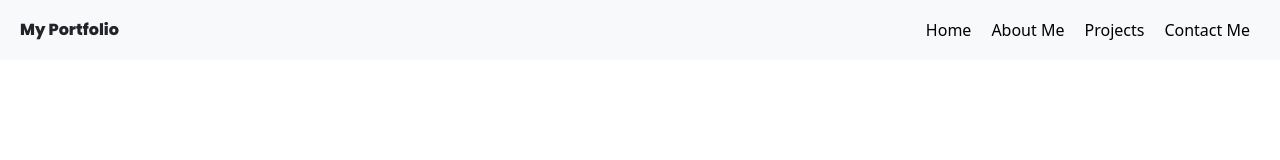
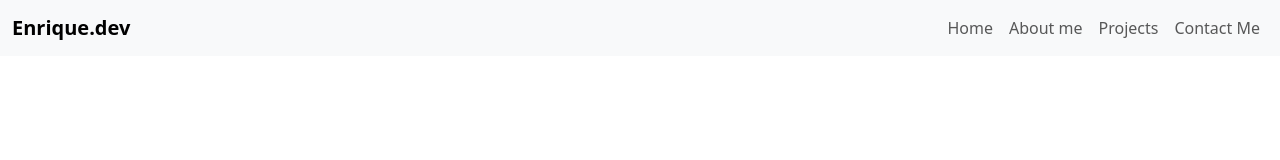
Before and after one commit to enrique95ae/MyWeb, an Angular app: page / in a window 1280 px wide. Shown: the top 160 px of the page. Built offline with nearby package versions, Linux system fonts and the light colour scheme.

Commit message:
fixed header

```diff
--- a/src/app/components/header/header.component.css
+++ b/src/app/components/header/header.component.css
@@ -1,4 +1,4 @@
-navbar {
+.header {
     display: flex;
     justify-content: space-between;
     /* This spreads out the navbar brand and navbar toggle/nav-items */
--- a/src/app/components/home/home.component.html
+++ b/src/app/components/home/home.component.html
@@ -1,13 +1,4 @@
 <div class="home-container">
-  <div class="header">
-    <div class="logo">My Portfolio</div>
-    <nav>
-      <a href="#home">Home</a>
-      <a href="#about">About Me</a>
-      <a href="#projects">Projects</a>
-      <a href="#contact">Contact Me</a>
-    </nav>
-  </div>
   <div class="content">
     <div class="text-content">
       <h1>Software Developer</h1>
```
